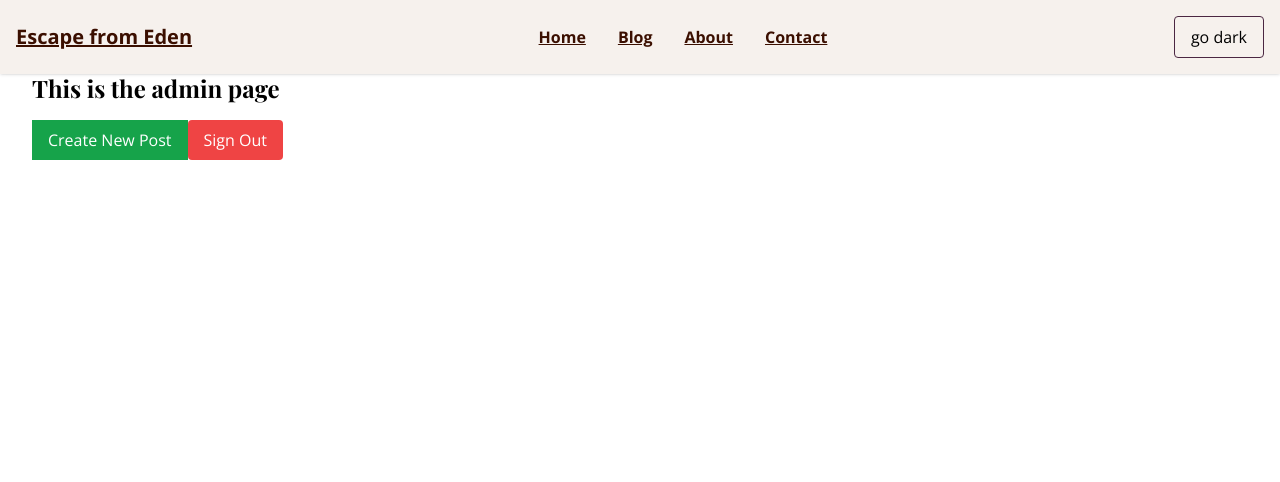
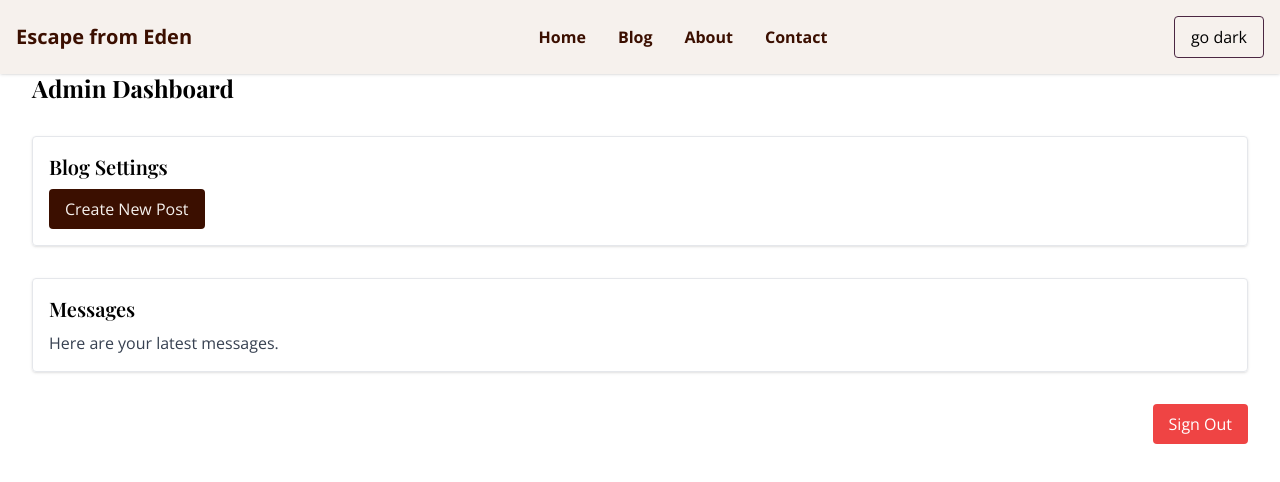
Before and after one commit to BorofskyDev/escape-from-eden-sql, a Next.js app: page /admin in a window 1280 px wide. Shown: the top 482 px of the page. Built offline with nearby package versions, Linux system fonts and the light colour scheme.

Commit message:
Refactor AdminPage layout, enhance CreatePostModal interaction, and update global link styles

```diff
--- a/app/admin/page.tsx
+++ b/app/admin/page.tsx
@@ -6,39 +6,52 @@ import CreatePostModal from '@/components/modals/blog-ui/CreatePostModal'
 
 export default function AdminPage() {
   const [open, setOpen] = useState(false)
+  const [modalOrigin, setModalOrigin] = useState<
+    { x: number; y: number } | undefined
+  >(undefined)
 
   function handleOpen(e: React.MouseEvent) {
-      // If you want the fancy "zoom from click" effect
-      // We grab the click coordinates to pass as "origin"
+    // Grab the click coordinates for a zoom effect
     const rect = (e.target as HTMLElement).getBoundingClientRect()
     const origin = {
       x: rect.left + rect.width / 2,
       y: rect.top + rect.height / 2,
     }
-
     setModalOrigin(origin)
     setOpen(true)
   }
 
-    const [modalOrigin, setModalOrigin] = useState<
-      { x: number; y: number } | undefined
-    >(undefined)
+  return (
+    <div className='mt-10 p-8 space-y-8'>
+      <h1 className='text-2xl font-bold mb-4'>Admin Dashboard</h1>
 
-  return (
-    <div className='mt-10 p-8'>
-      <h1 className='text-2xl font-bold mb-4'>This is the admin page</h1>
+      {/* Blog Settings Section */}
+      <section className='border p-4 rounded shadow'>
+        <h2 className='text-xl font-semibold mb-2'>Blog Settings</h2>
+        <div className='space-y-4'>
           <button
             onClick={handleOpen}
-        className='bg-green-600 px-4 py-2 text-white'
+            className='bg-primary px-4 py-2 text-bg1 rounded'
           >
             Create New Post
           </button>
-
           <CreatePostModal
             open={open}
             onClose={() => setOpen(false)}
             origin={modalOrigin}
           />
+        </div>
+      </section>
+
+      {/* Messages Section */}
+      <section className='border p-4 rounded shadow'>
+        <h2 className='text-xl font-semibold mb-2'>Messages</h2>
+        <p className='text-gray-700'>Here are your latest messages.</p>
+        {/* Insert your messages UI here */}
+      </section>
+
+      {/* Sign Out Button at the end */}
+      <div className='flex justify-end'>
         <button
           onClick={() => signOut({ callbackUrl: '/' })}
           className='bg-red-500 text-white px-4 py-2 rounded hover:bg-red-600'
@@ -46,5 +59,6 @@ export default function AdminPage() {
           Sign Out
         </button>
       </div>
+    </div>
   )
 }
--- a/app/globals.css
+++ b/app/globals.css
@@ -15,7 +15,7 @@
 
   /* Global link styles */
   a {
-    @apply underline font-bold text-primary;
+    @apply font-bold text-primary;
     font-family: var(--font-open-sans); /* ensure links use Open Sans */
     transition: color 0.2s;
   }
--- a/components/layouts/header/Navbar.tsx
+++ b/components/layouts/header/Navbar.tsx
@@ -60,7 +60,7 @@ export default function Navbar() {
           aria-label='Toggle menu'
         >
           <motion.span
-            animate={isOpen ? { rotate: 45, y: 8 } : { rotate: 0, y: 0 }}
+            animate={isOpen ? { rotate: 45, y: 5 } : { rotate: 0, y: 0 }}
             transition={{ duration: 0.2 }}
             className='block h-0.5 w-6 bg-current'
           />
--- a/components/ui/inputs/RichTextEditor.tsx
+++ b/components/ui/inputs/RichTextEditor.tsx
@@ -21,12 +21,17 @@ export default function RichTextEditor({ onChange }: RichTextEditorProps) {
       Image,
     ],
     content: '<p></p>',
+    editorProps: {
+      attributes: {
+        class: 'h-40 prose prose-sm lg:prose-lg mx-auto focus:outline-none',
+      },
+    },
     onUpdate: ({ editor }) => {
-        const html = editor.getHTML()
-        if (onChange) {
-            onChange(html)
-        }
-    }
+      const html = editor.getHTML()
+      if (onChange) {
+        onChange(html)
+      }
+    },
   })
 
   const fileInputRef = useRef<HTMLInputElement>(null)
```
Lines whose indentation alone changed are shown as unchanged.
